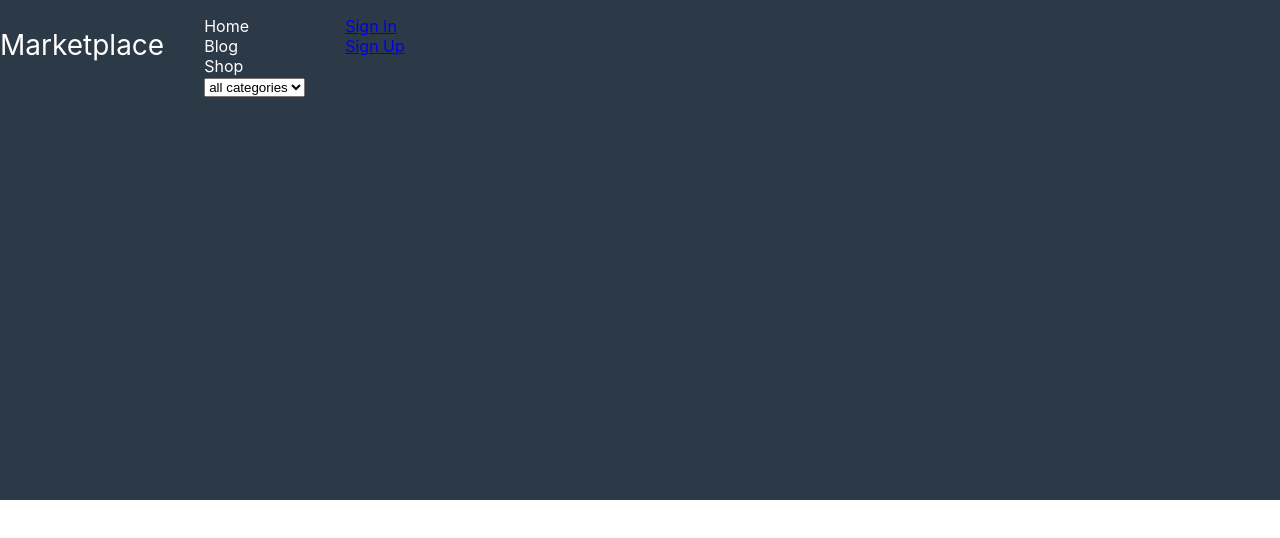
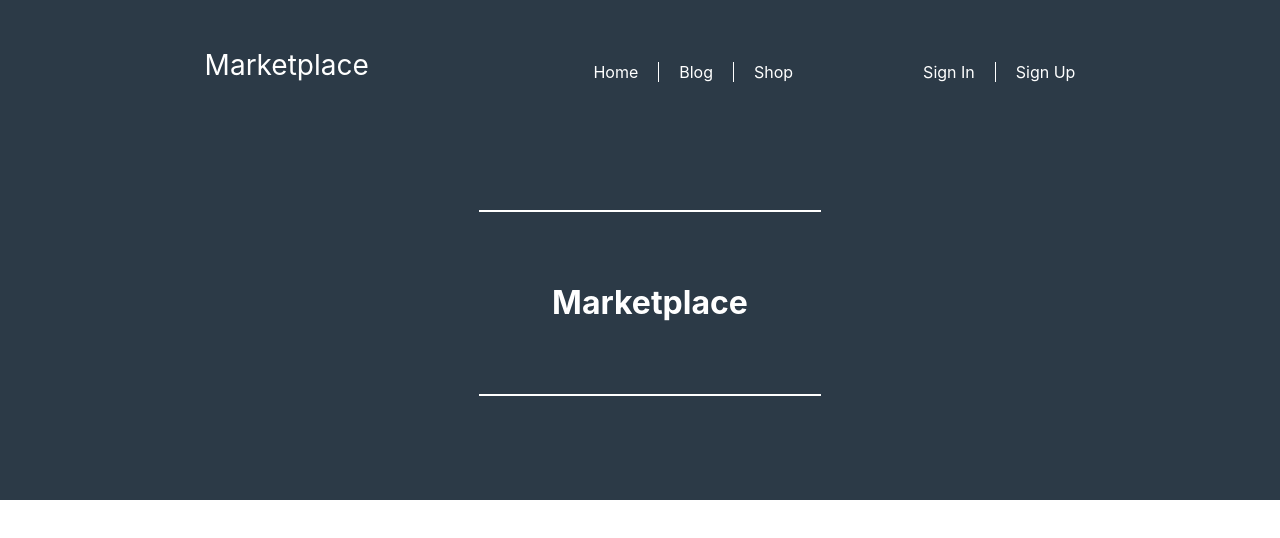
Before and after one commit to GhassanALNomani/Marketplace, a React (Create React App) app in the folder market/: page / in a window 1280 px wide. Shown: the top 538 px of the page. Built offline with nearby package versions, Linux system fonts and the light colour scheme.

Commit message:
commponents app,nav,header,css

```diff
--- a/market/src/App.js
+++ b/market/src/App.js
@@ -9,6 +9,7 @@ import {Header} from "./components/pages/Header"
 
 function App() {
   //state
+
 
 
   //functional
--- a/market/src/components/pages/Header.jsx
+++ b/market/src/components/pages/Header.jsx
@@ -1,14 +1,24 @@
 import React from 'react'
 import {Nav} from "./Nav"
+
+
+
+
+
 export const Header = () => {
     return (
 
-        <header class="header">
-                <div class="container-nave-logo">
-                    <div class="logo">
+        <header className="header">
+                <div className="container-nave-logo">
+                    <div className="logo">
                         <p>Marketplace</p>
                     </div>
                     <Nav />
+                </div>
+                <div className="container-nave-logo">
+                    <div className="border">
+                        <h1>Marketplace</h1>
+                    </div>
                 </div>
         </header>
 
--- a/market/src/components/pages/Nav.jsx
+++ b/market/src/components/pages/Nav.jsx
@@ -1,42 +1,29 @@
 import React from 'react'
 import {Link} from "react-router-dom";
-import {  } from 'react-bootstrap';
+import { Button } from 'react-bootstrap';
 
 
 
 export const Nav = () => {
     return (
-        <nav className="nav">
+        <nav class="nav">
             <div className="nav-left">
-                <ul>
-                    <li>
-                        <Link className="link" to="/">Home</Link>
-                    </li>
-                    <li>
-                        <Link className="link" to="blog">Blog</Link>
-                    </li>
-                    <li>
-                        <Link className="link" to="shop">Shop</Link>
-                    </li>
-                    <li>
-                        <select>
-                            <option>all categories</option>
-                            <option>clothing</option>
-                            <option>electronics</option>
-                            <option>books</option>
-                        </select>
-                    </li>
-                </ul>
+
+                <Link className="link" to="/">Home</Link>
+
+                <Link  className="link" to="blog">Blog</Link>
+
+                <Link  className="link" to="shop">Shop</Link>
+
+
+
             </div>
             <div className="nav-right">
-            <ul>
-                <li>
-                    <Link to="signin">Sign In</Link>
-                </li>
-                <li>
-                    <Link to="signup">Sign Up</Link>
-                </li>
-            </ul>
+
+                <Link  className="link" to="signin">Sign In</Link>
+
+                <Link  className="link" to="signup">Sign Up</Link>
+
             </div>
         </nav>
     )
--- a/market/src/index.css
+++ b/market/src/index.css
@@ -22,31 +22,63 @@ code {
   /* background-image: url(); */
   background-color: #2C3A47;
   color: white; /* will change for test*/
-  display: flex;
   min-height: 500px;
-
+  padding-top: 20px;
+}
+.nav{
+  /* border: 2px solid black; */
+  /* padding-right: 350pxs */
+  padding-top: 42px;
+  font-size: 2vh;
 }
 .header .container-nave-logo{
   display: flex;
-  /* max-width: 800px; */
-
+  justify-content: space-evenly;
+  width: 1300px;
+  margin: 0 auto
 }
 
 .header .logo {
   font-size: 3.5vh;
+  /* border: 2px solid black;  */
 }
 
-.header .nav{
-  display: flex;
+
+.nav .nav-left,
+.nav .nav-right{
+  display: inline-block
 }
 
-.header .nav ul li{
-  list-style: none;
+.nav .nav-left{
+  padding-right: 90px;
 }
 
-.header .nav ul li .link{
-  color: white;
-  text-decoration: none
+
+.header .nav .link{
+  text-decoration: none;
+  color: #fff;
+  padding: 0 20px;
+  border-right: 1px solid white;
 }
 
+.header .nav .link:last-of-type{
+  border-right: 0;
+}
+
+.header .container-nave-logo:last-of-type{
+  padding-top: 100px;
+}
+
+.header .container-nave-logo:last-of-type h1{
+  /* border-bottom: 2px solid white;
+  border-top: 2px solid white; */
+  padding: 50px 0;
+  text-align: center;
+
+}
+.header .container-nave-logo:last-of-type .border{
+  border-bottom: 2px solid white;
+  border-top: 2px solid white;
+  width: 342px
+}
 /* End Header */
```
